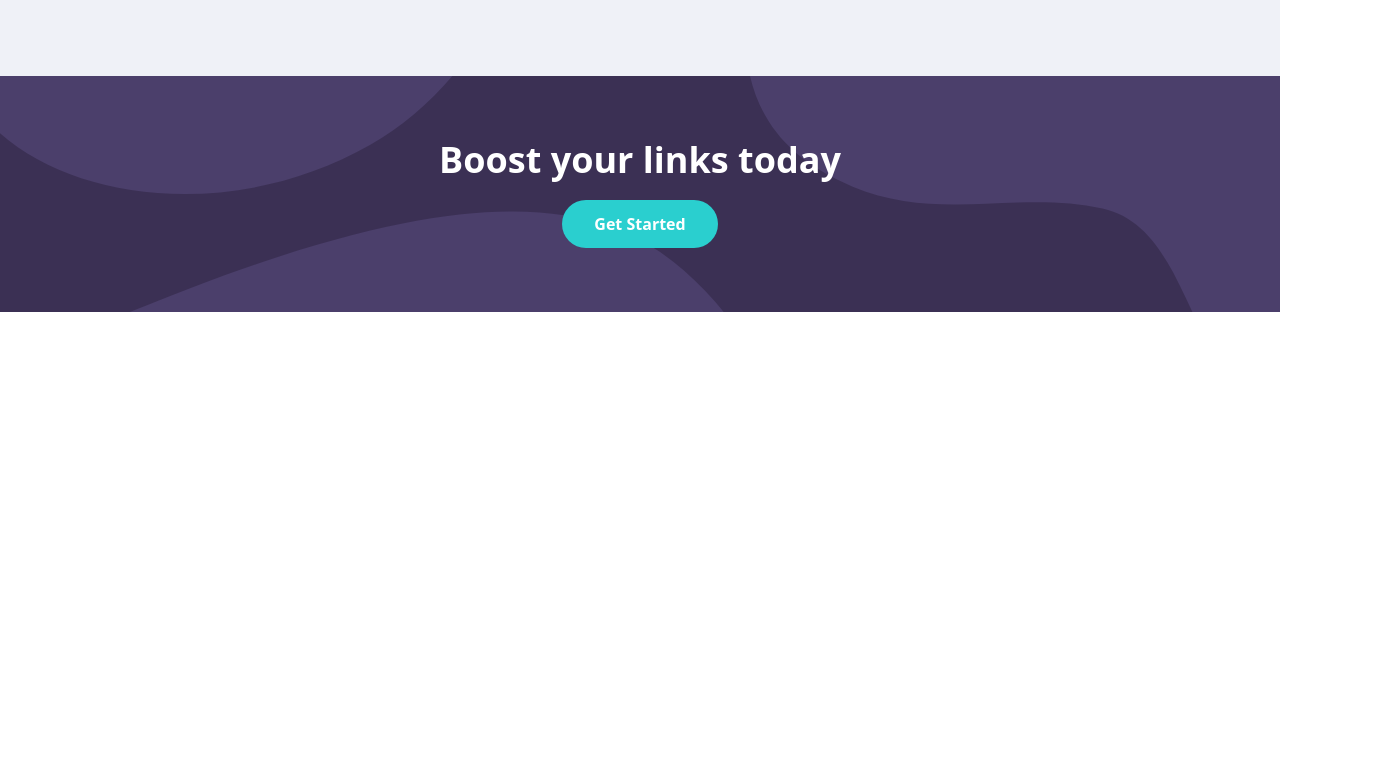
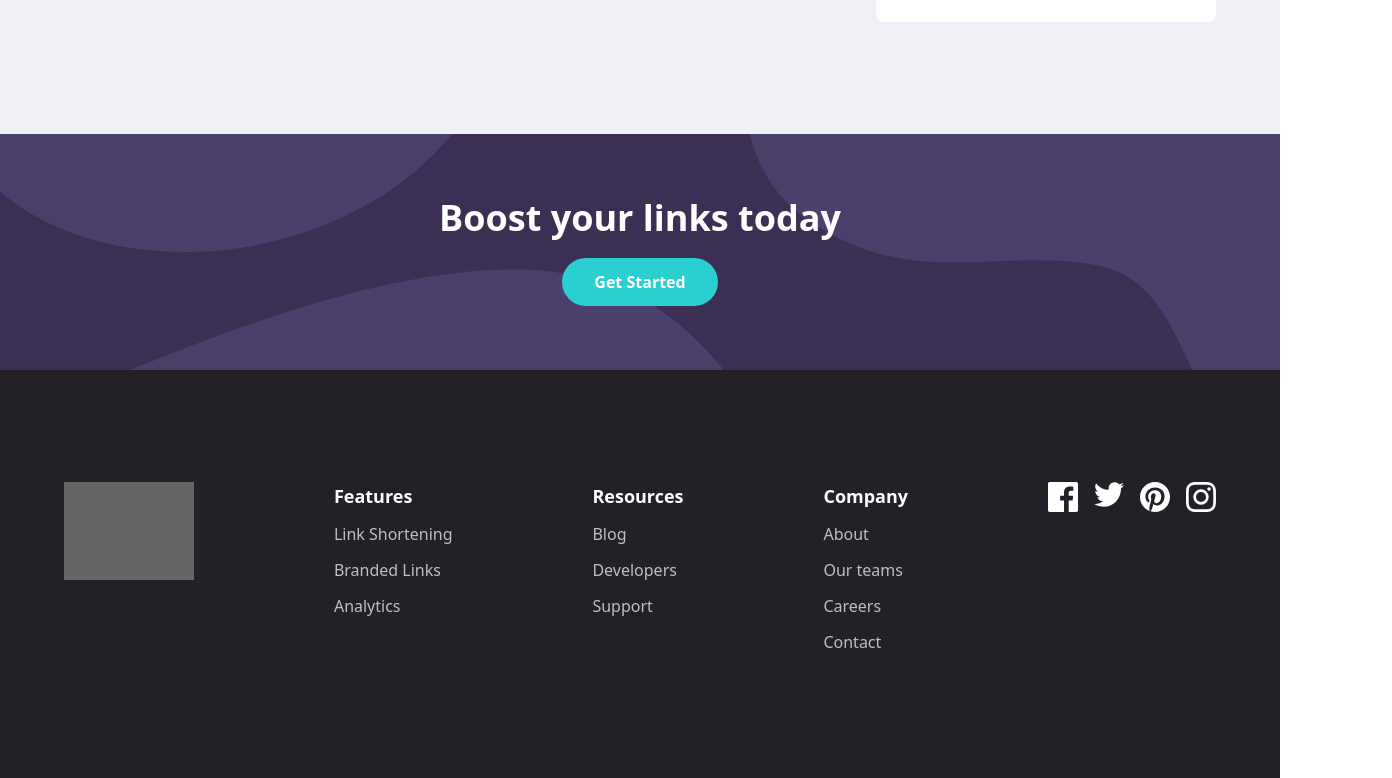
Before and after one commit to mhmmdhandika/shorter-link_mern, a Next.js app in the folder frontend/: page / in a window 1280 px wide. Shown: the part 1517-2295 px from the top of the page, 1392 px wide, since content can reach past the window. Before the commit the page ends 1829 px from the top, so only its background shows below. Built offline with nearby package versions, Linux system fonts and the light colour scheme; grey boxes are pictures that could not be loaded.

Commit message:
create footer section

```diff
--- a/frontend/src/app/globals.css
+++ b/frontend/src/app/globals.css
@@ -48,3 +48,14 @@
     @apply bg-primary-cyan text-white rounded-3xl px-8 py-3 font-bold hover:contrast-[1.3];
   }
 }
+
+.socmed-icon {
+  @apply transition duration-300 ease-in-out;
+  filter: invert(100%) sepia(0%) saturate(0%) hue-rotate(82deg) brightness(105%)
+    contrast(105%);
+}
+
+.socmed-icon:hover {
+  filter: invert(95%) sepia(82%) saturate(6346%) hue-rotate(125deg)
+    brightness(86%) contrast(86%);
+}
--- a/frontend/src/app/layout.tsx
+++ b/frontend/src/app/layout.tsx
@@ -1,4 +1,5 @@
 import Navbar from '@/components/Navbar';
+import Footer from '@/components/Footer';
 import './globals.css';
 
 export default function RootLayout({
@@ -12,6 +13,7 @@ export default function RootLayout({
       <body>
         <Navbar />
         {children}
+        <Footer />
       </body>
     </html>
   );
--- a/frontend/src/app/page.tsx
+++ b/frontend/src/app/page.tsx
@@ -15,7 +15,7 @@ export default function Home() {
           width={400}
           height={400}
           alt='Illustration working'
-          className='-mr-44 sm:w-[800px] lg:order-last'
+          className='-mr-44gi sm:w-[800px] lg:order-last'
         />
         <div className='mt-6'>
           <h1 className='grow text-neutral-very-dark-violet text-[2.5rem] font-extrabold leading-[3.7rem] lg:leading-[5rem] lg:text-7xl'>
--- /dev/null
+++ b/frontend/src/components/Footer.tsx
@@ -0,0 +1,68 @@
+import Image from 'next/image';
+import footerContent from '../data/footerContent.json';
+import socmed from '../data/socmed.json';
+
+function Footer() {
+  return (
+    <footer className='section-padding bg-neutral-very-dark-violet text-white'>
+      <div className='partial-base-style text-center flex flex-col justify-between items-center gap-8 py-28 lg:text-start lg:flex-row lg:items-start'>
+        {/* Footer title */}
+        <span className='text-4xl'>
+          <Image
+            src='/assets/images/logo.svg'
+            alt='Shortly logo'
+            width={130}
+            height={120}
+            style={{
+              filter:
+                'invert(100%) sepia(0%) saturate(0%) hue-rotate(82deg) brightness(105%) contrast(105%)',
+            }}
+          />
+        </span>
+        {/* Footer contents */}
+        {Object.keys(footerContent).map((keyItem: string) => {
+          const title = keyItem;
+          const contents = footerContent[keyItem as keyof typeof footerContent];
+
+          return (
+            <div className='footer-section' key={keyItem}>
+              <h2 className='capitalize text-lg font-bold mb-1'>{title}</h2>
+              <ul>
+                {contents.map((item, index) => {
+                  return (
+                    <li
+                      key={index}
+                      className='my-3 text-neutral-gray hover:text-primary-cyan hover:font-bold'
+                    >
+                      <a href={item.url}>{item.name}</a>
+                    </li>
+                  );
+                })}
+              </ul>
+            </div>
+          );
+        })}
+        <div className='footer-section'>
+          <ul className='flex gap-4'>
+            {socmed.map((item, index) => {
+              return (
+                <li key={index}>
+                  <a href={item.url}>
+                    <Image
+                      src={item.icon}
+                      alt={item.name}
+                      width={30}
+                      height={30}
+                      className='socmed-icon'
+                    />
+                  </a>
+                </li>
+              );
+            })}
+          </ul>
+        </div>
+      </div>
+    </footer>
+  );
+}
+export default Footer;
--- a/frontend/src/data/footer.js
+++ /dev/null
@@ -1,87 +0,0 @@
-import { ReactComponent as IconFacebook } from '../assets/images/icon-facebook.svg';
-import { ReactComponent as IconTwitter } from '../assets/images/icon-twitter.svg';
-import { ReactComponent as IconPinterest } from '../assets/images/icon-pinterest.svg';
-import { ReactComponent as IconInstagram } from '../assets/images/icon-instagram.svg';
-
-const features = [
-  { title: 'Features' },
-  [
-    {
-      name: 'Link Shortening',
-      url: '#',
-    },
-    {
-      name: 'Branded Links',
-      url: '#',
-    },
-    {
-      name: 'Analytics',
-      url: '#',
-    },
-  ],
-];
-
-const resources = [
-  { title: 'Resources' },
-  [
-    {
-      name: 'Blog',
-      url: '#',
-    },
-    {
-      name: 'Developers',
-      url: '#',
-    },
-    {
-      name: 'Support',
-      url: '#',
-    },
-  ],
-];
-
-const company = [
-  { title: 'Company' },
-  [
-    {
-      name: 'About',
-      url: '#',
-    },
-    {
-      name: 'Our teams',
-      url: '#',
-    },
-    {
-      name: 'Careers',
-      url: '#',
-    },
-    {
-      name: 'Contact',
-      url: '#',
-    },
-  ],
-];
-
-const icons = [
-  {
-    name: 'Facebook',
-    icon: <IconFacebook />,
-    url: '#',
-  },
-  {
-    name: 'Twitter',
-    icon: <IconTwitter />,
-    url: '#',
-  },
-  {
-    name: 'Pinterest',
-    icon: <IconPinterest />,
-    url: '#',
-  },
-  {
-    name: 'Instagram',
-    icon: <IconInstagram />,
-    url: '#',
-  },
-];
-
-export { features, resources, company, icons };
--- /dev/null
+++ b/frontend/src/data/footerContent.json
@@ -0,0 +1,48 @@
+{
+  "features": [
+    {
+      "name": "Link Shortening",
+      "url": "#"
+    },
+    {
+      "name": "Branded Links",
+      "url": "#"
+    },
+    {
+      "name": "Analytics",
+      "url": "#"
+    }
+  ],
+  "resources": [
+    {
+      "name": "Blog",
+      "url": "#"
+    },
+    {
+      "name": "Developers",
+      "url": "#"
+    },
+    {
+      "name": "Support",
+      "url": "#"
+    }
+  ],
+  "company": [
+    {
+      "name": "About",
+      "url": "#"
+    },
+    {
+      "name": "Our teams",
+      "url": "#"
+    },
+    {
+      "name": "Careers",
+      "url": "#"
+    },
+    {
+      "name": "Contact",
+      "url": "#"
+    }
+  ]
+}
--- /dev/null
+++ b/frontend/src/data/socmed.json
@@ -0,0 +1,22 @@
+[
+  {
+    "name": "Facebook",
+    "url": "#",
+    "icon": "/assets/images/icon-facebook.svg"
+  },
+  {
+    "name": "Twitter",
+    "url": "#",
+    "icon": "/assets/images/icon-twitter.svg"
+  },
+  {
+    "name": "Pinterest",
+    "url": "#",
+    "icon": "/assets/images/icon-pinterest.svg"
+  },
+  {
+    "name": "Instagram",
+    "url": "#",
+    "icon": "/assets/images/icon-instagram.svg"
+  }
+]
```
